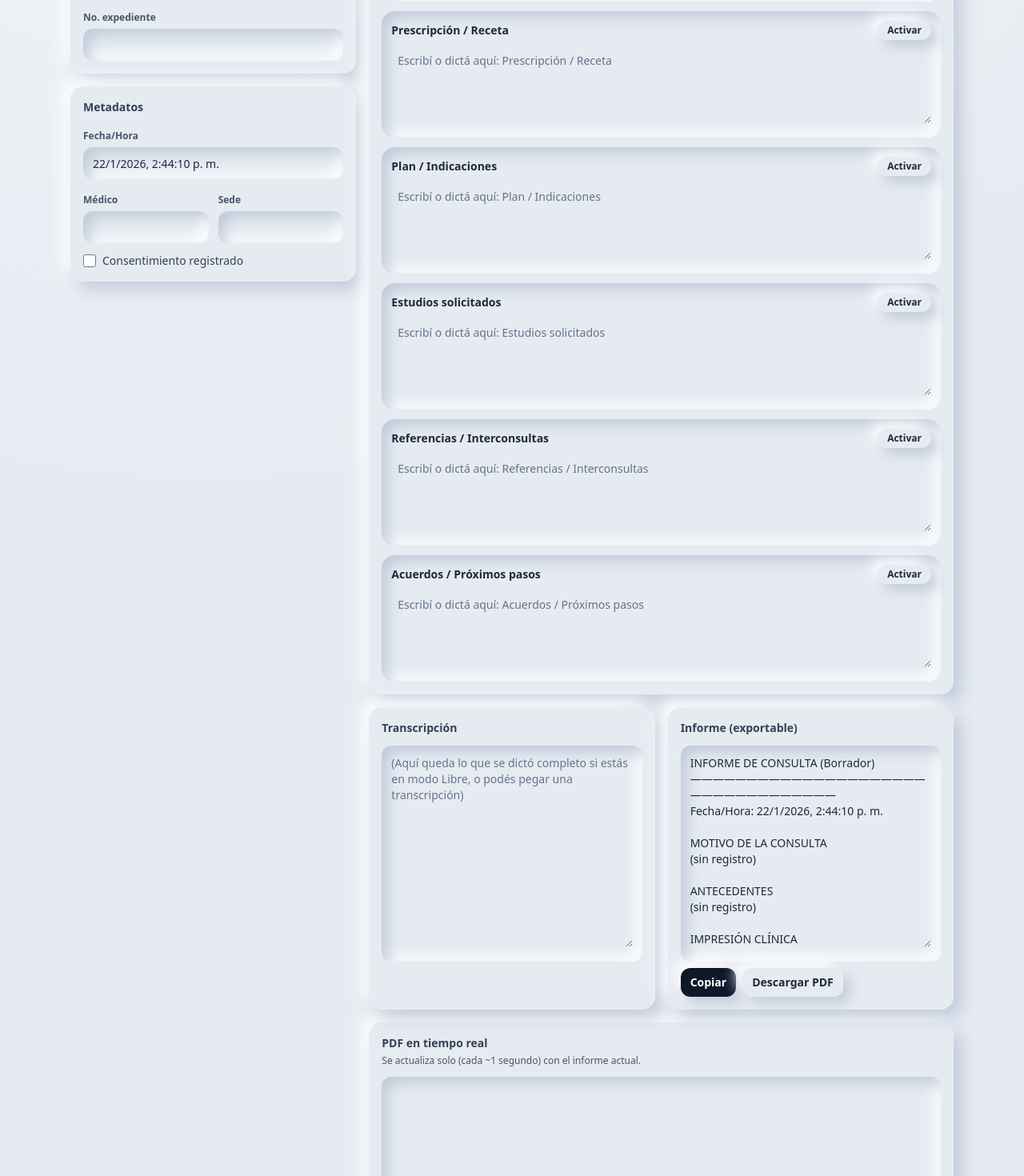
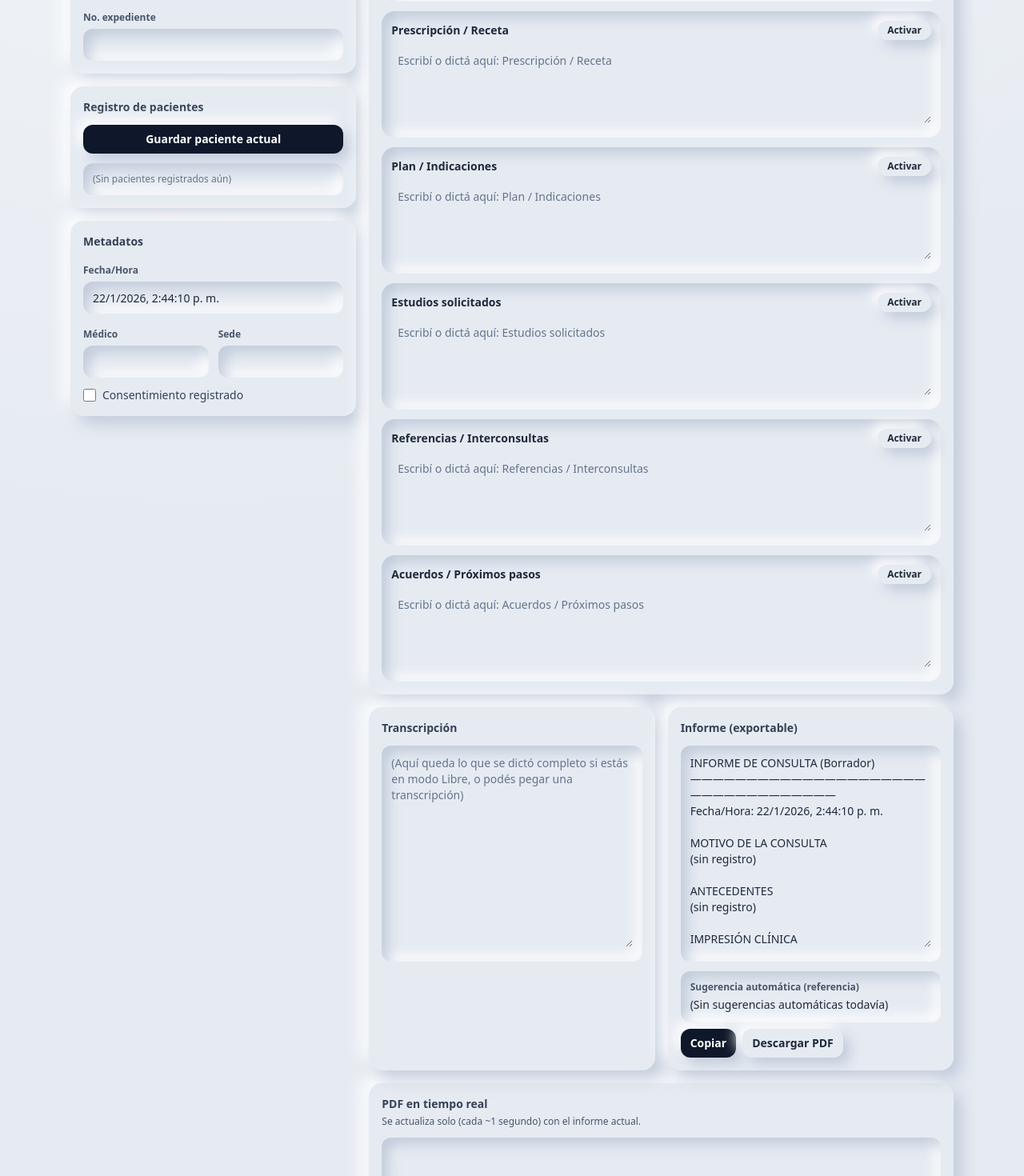
Before and after one commit to imo0786/ia_consulta, a React (Vite) app: page / in a window 1280 px wide. Shown: the part 960-2430 px from the top of the page at 80% size. Built offline with nearby package versions, Linux system fonts and the light colour scheme.

Commit message:
Add patient registry and AI suggestion summary

```diff
--- a/src/App.jsx
+++ b/src/App.jsx
@@ -25,6 +25,7 @@ const DEFAULT_SECTIONS = SECTION_DEFS.reduce((acc, s) => {
 }, {});
 
 const STORAGE_KEY = "apro_clinnote_state_v1";
+const PATIENTS_KEY = "apro_clinnote_patients_v1";
 
 function cn(...cls) {
   return cls.filter(Boolean).join(" ");
@@ -68,6 +69,29 @@ function buildConclusion(sections) {
   if (plan) parts.push(`Plan/Indicaciones: ${plan}.`);
 
   return parts.length ? parts.join(" ") : "(Pendiente de completar información clínica)";
+}
+
+function buildSuggestionSummary(sections, suggestions) {
+  const dx = safeTrim(sections?.diagnostico);
+  const motivo = safeTrim(sections?.motivo);
+  const sugText = (suggestions || [])
+    .slice(0, 3)
+    .map((s) => `${s.code} ${s.title}`)
+    .join(", ");
+
+  if (dx && sugText) {
+    return `Según lo descrito, se sugiere revisar: ${sugText}. Diagnóstico registrado: ${dx}.`;
+  }
+  if (dx) {
+    return `Diagnóstico registrado: ${dx}.`;
+  }
+  if (motivo && sugText) {
+    return `Según el motivo de consulta, se sugiere revisar: ${sugText}.`;
+  }
+  if (sugText) {
+    return `Sugerencias preliminares: ${sugText}.`;
+  }
+  return "(Sin sugerencias automáticas todavía)";
 }
 
 function wrapText(doc, text, x, y, maxW, lineH) {
@@ -247,6 +271,15 @@ function buildBrandedPdf({ meta, patient, clinician, site, sections, transcript,
     margin,
     cursorY: y,
     brandBar: C_DARK,
+  });
+
+  // Sugerencia automática (referencia)
+  y = addSection(doc, "SUGERENCIA AUTOMÁTICA (REFERENCIA)", buildSuggestionSummary(sections || {}, suggestions || []), {
+    pageW,
+    pageH,
+    margin,
+    cursorY: y,
+    brandBar: "#475569",
   });
 
   // Transcripción
@@ -571,6 +604,8 @@ export default function App() {
   const [sections, setSections] = useState({ ...DEFAULT_SECTIONS });
   const [fullTranscript, setFullTranscript] = useState("");
   const [timeline, setTimeline] = useState([]);
+  const [patientRegistry, setPatientRegistry] = useState([]);
+  const [registryNotice, setRegistryNotice] = useState("");
 
   // Sugerencias
   const [icd10Suggestions, setIcd10Suggestions] = useState([]);
@@ -605,6 +640,15 @@ export default function App() {
       if (typeof s?.autoSection === "boolean") setAutoSection(s.autoSection);
       if (typeof s?.persistLocal === "boolean") setPersistLocal(s.persistLocal);
       if (typeof s?.pdfPreview === "boolean") setPdfPreview(s.pdfPreview);
+    } catch {}
+  }, []);
+
+  useEffect(() => {
+    try {
+      const raw = localStorage.getItem(PATIENTS_KEY);
+      if (!raw) return;
+      const s = JSON.parse(raw);
+      if (Array.isArray(s)) setPatientRegistry(s);
     } catch {}
   }, []);
 
@@ -634,6 +678,16 @@ export default function App() {
   }, [meta, patient, sections, fullTranscript, timeline, mode, activeSection, autoSection, persistLocal, pdfPreview]);
 
   useEffect(() => {
+    if (!persistLocal) return;
+    const t = setTimeout(() => {
+      try {
+        localStorage.setItem(PATIENTS_KEY, JSON.stringify(patientRegistry));
+      } catch {}
+    }, 300);
+    return () => clearTimeout(t);
+  }, [patientRegistry, persistLocal]);
+
+  useEffect(() => {
     setSupportsSpeech(!!SpeechRecognition);
   }, [SpeechRecognition]);
 
@@ -922,6 +976,60 @@ export default function App() {
     }
   };
 
+  const registryKeyFor = (p) => {
+    const record = safeTrim(p?.record);
+    if (record) return `record:${record.toLowerCase()}`;
+    const name = safeTrim(p?.name).toLowerCase();
+    const phone = digitsOnly(p?.phone);
+    if (name || phone) return `name:${name}|phone:${phone}`;
+    return "";
+  };
+
+  const savePatientToRegistry = () => {
+    const name = safeTrim(patient?.name);
+    if (!name) {
+      setRegistryNotice("Ingresá al menos el nombre del paciente para guardarlo.");
+      return;
+    }
+    const key = registryKeyFor(patient);
+    const now = new Date().toISOString();
+    setPatientRegistry((prev) => {
+      const idx = key ? prev.findIndex((p) => p.key === key) : -1;
+      if (idx >= 0) {
+        const next = [...prev];
+        next[idx] = { ...next[idx], ...patient, key, updatedAt: now };
+        return next;
+      }
+      return [
+        {
+          id: `${Date.now()}-${Math.random().toString(16).slice(2, 8)}`,
+          key,
+          ...patient,
+          updatedAt: now,
+        },
+        ...prev,
+      ];
+    });
+    setRegistryNotice("Paciente guardado en el registro.");
+  };
+
+  const loadPatientFromRegistry = (entry) => {
+    if (!entry) return;
+    setPatient({
+      name: entry.name || "",
+      age: entry.age || "",
+      sex: entry.sex || "",
+      dpi: entry.dpi || "",
+      phone: entry.phone || "",
+      record: entry.record || "",
+    });
+    setRegistryNotice(`Paciente "${entry.name || "sin nombre"}" cargado.`);
+  };
+
+  const removePatientFromRegistry = (entryId) => {
+    setPatientRegistry((prev) => prev.filter((p) => p.id !== entryId));
+  };
+
   const reportText = useMemo(() => {
     const lines = [];
     lines.push("INFORME DE CONSULTA (Borrador)");
@@ -948,6 +1056,10 @@ export default function App() {
     lines.push(buildConclusion(sections));
     lines.push("");
 
+    lines.push("SUGERENCIA AUTOMÁTICA (REFERENCIA)");
+    lines.push(buildSuggestionSummary(sections, icd10Suggestions));
+    lines.push("");
+
     if (safeTrim(fullTranscript)) {
       lines.push("TRANSCRIPCIÓN COMPLETA");
       lines.push(safeTrim(fullTranscript));
@@ -955,6 +1067,11 @@ export default function App() {
 
     return lines.join("\n");
   }, [meta, patient, sections, fullTranscript, icd10Suggestions]);
+
+  const suggestionSummary = useMemo(
+    () => buildSuggestionSummary(sections, icd10Suggestions),
+    [sections, icd10Suggestions]
+  );
 
   // PDF preview (auto)
   useEffect(() => {
@@ -1286,6 +1403,53 @@ export default function App() {
             </div>
 
             <div className={cn("mt-4 rounded-2xl p-4", CARD)}>
+              <h2 className="text-sm font-semibold text-slate-700">Registro de pacientes</h2>
+              <div className="mt-3 grid gap-3">
+                <button
+                  onClick={savePatientToRegistry}
+                  className={cn("rounded-xl px-3 py-2 text-sm font-semibold", BTN, BTN_PRIMARY)}
+                >
+                  Guardar paciente actual
+                </button>
+                {registryNotice && (
+                  <div className="text-xs text-slate-600">{registryNotice}</div>
+                )}
+                <div className={cn("rounded-xl p-3", INSET)}>
+                  {patientRegistry.length === 0 ? (
+                    <div className="text-xs text-slate-500">(Sin pacientes registrados aún)</div>
+                  ) : (
+                    <ul className="space-y-2">
+                      {patientRegistry.map((p) => (
+                        <li key={p.id} className="flex flex-wrap items-center justify-between gap-2 text-xs text-slate-700">
+                          <div>
+                            <div className="font-semibold text-slate-800">{p.name || "(sin nombre)"}</div>
+                            <div className="text-slate-500">
+                              {p.record ? `Expediente: ${p.record}` : "Expediente no indicado"}
+                            </div>
+                          </div>
+                          <div className="flex gap-2">
+                            <button
+                              onClick={() => loadPatientFromRegistry(p)}
+                              className={cn("rounded-lg px-2 py-1 text-xs font-semibold", BTN, "text-slate-800")}
+                            >
+                              Cargar
+                            </button>
+                            <button
+                              onClick={() => removePatientFromRegistry(p.id)}
+                              className={cn("rounded-lg px-2 py-1 text-xs font-semibold text-rose-700", BTN)}
+                            >
+                              Quitar
+                            </button>
+                          </div>
+                        </li>
+                      ))}
+                    </ul>
+                  )}
+                </div>
+              </div>
+            </div>
+
+            <div className={cn("mt-4 rounded-2xl p-4", CARD)}>
               <h2 className="text-sm font-semibold text-slate-700">Metadatos</h2>
               <div className="mt-3 grid gap-3">
                 <div>
@@ -1420,6 +1584,10 @@ export default function App() {
                 <h2 className="text-sm font-semibold text-slate-700">Informe (exportable)</h2>
                 <div className={cn("mt-3 rounded-xl p-3", INSET)}>
                   <textarea value={reportText} readOnly rows={12} className="w-full resize-y bg-transparent text-sm text-slate-800 outline-none" />
+                </div>
+                <div className={cn("mt-3 rounded-xl p-3 text-xs text-slate-700", INSET)}>
+                  <div className="text-xs font-semibold text-slate-600">Sugerencia automática (referencia)</div>
+                  <div className="mt-1 text-sm text-slate-800">{suggestionSummary}</div>
                 </div>
                 <div className="mt-2 flex flex-wrap gap-2">
                   <button onClick={() => copyToClipboard(reportText)} className={cn("rounded-xl px-3 py-2 text-sm font-semibold", BTN, BTN_PRIMARY)}>
```
